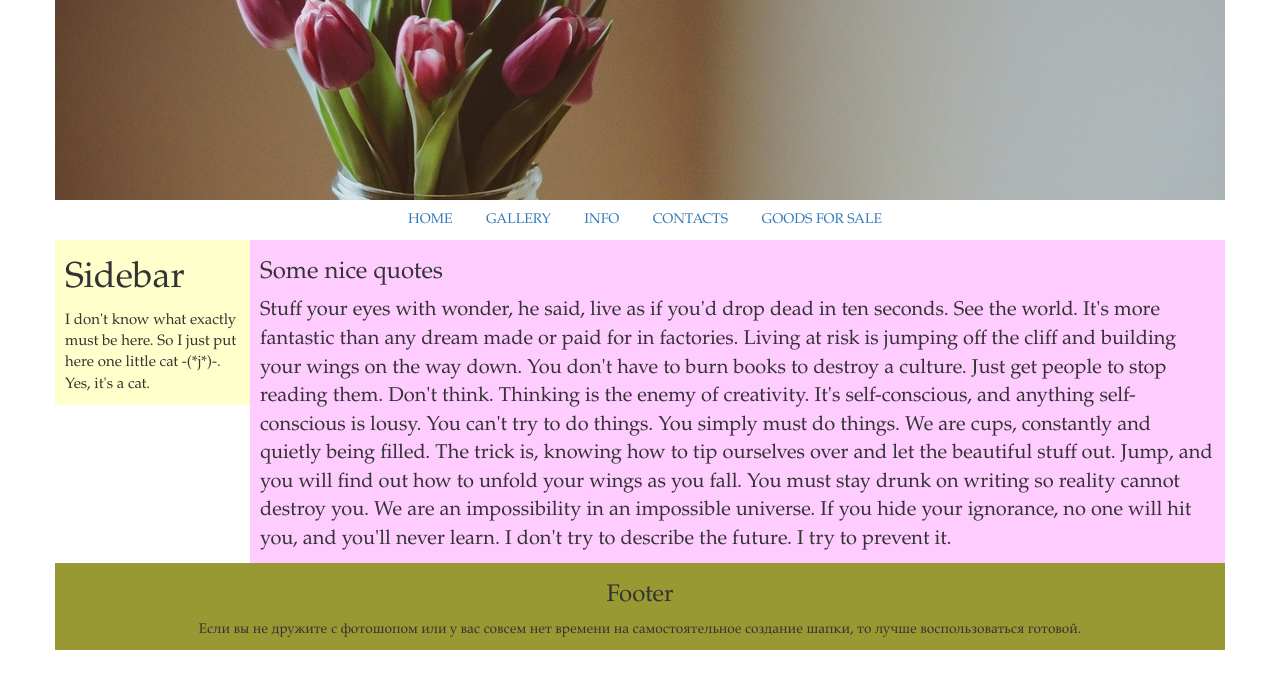
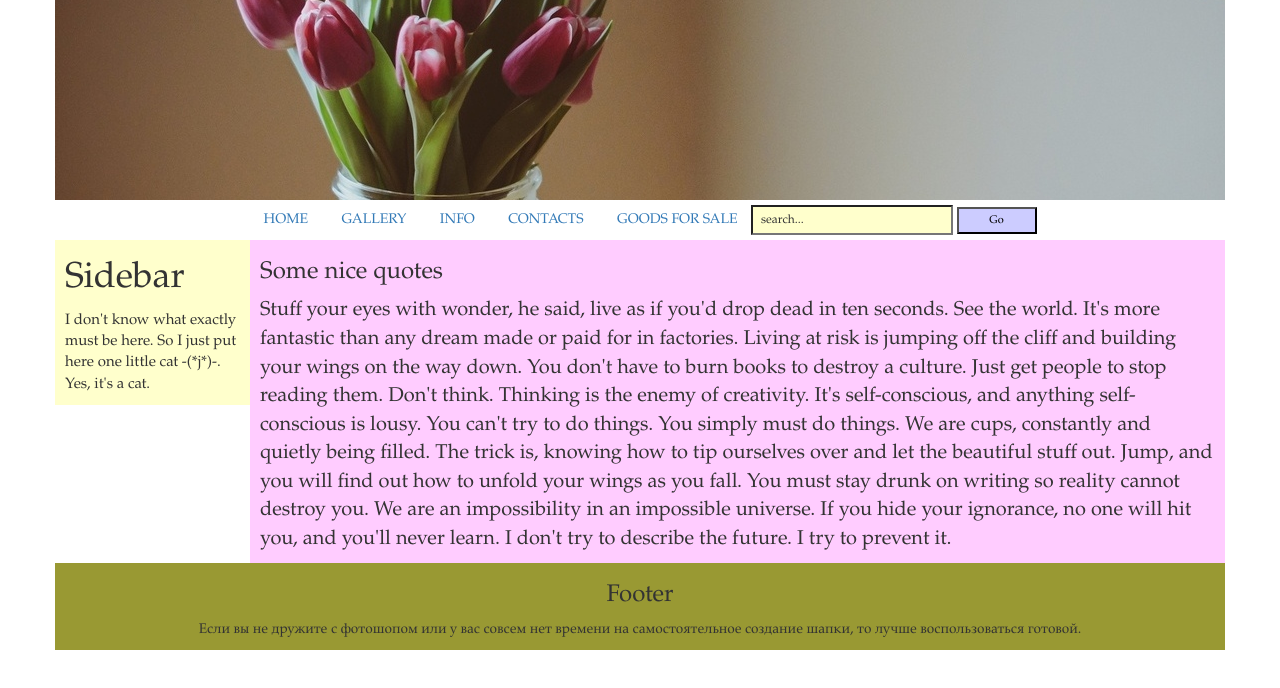
Before and after one commit to dashastrange/Bootstrap-3.0, a plain HTML site: page index.html in a window 1280 px wide. Drawn offline with nearby package versions, Linux system fonts and the light colour scheme.

Commit message:
searchfield

```diff
--- a/index.html
+++ b/index.html
@@ -7,11 +7,8 @@
 	<meta http-equiv="content-type" content="text/html; charset=utf-8" />
     <link href="css/bootstrap.min.css" rel="stylesheet" media="screen">
 	<link href="dopstyle.css" rel="stylesheet" media="screen">
-    <!-- HTML5 shim and Respond.js IE8 support of HTML5 elements and media queries -->
-    <!--[if lt IE 9]>
-      <script src="../../assets/js/html5shiv.js"></script>
-      <script src="../../assets/js/respond.min.js"></script>
-    <![endif]-->
+	<link href="search.css" rel="stylesheet" type="text/css">
+
   </head>
   <body>
 <div class="container">
@@ -24,6 +21,10 @@
         <li><a href="#">INFO</a></li>
         <li><a href="#">CONTACTS</a></li>
         <li><a href="#">GOODS FOR SALE</a></li>
+       <form class="searchform">
+        <input class="searchfield" type="text" value="search..." onfocus="if (this.value == 'search...') {this.value = '';}" onblur="if (this.value == '') {this.value = 'search...';}" />
+        <input class="searchbutton" type="button" value="Go"/>
+       </form>
     </ul>
 </div>
 
--- /dev/null
+++ b/search.css
@@ -0,0 +1,34 @@
+.searchform {
+  display: inline-block;
+  zoom: 1; /* ie7 хак для display:inline-block */
+  display: inline;
+}
+
+#places{
+  float:right;
+  margin-top:2px;
+  margin-right:2px;}
+
+  .searchform input {
+    font: normal 12px/100% Arial, Helvetica, sans-serif;/*Шрифт строки поиска*/
+  }
+
+
+
+  .searchform .searchfield {
+    background: #FFFFCC;/*фон строки поиска*/
+    padding: 6px 6px 6px 8px;/*размер*/
+    width: 202px;/*размер*/
+    font-family: Webdings, Garamond, Times New Roman, Sans;
+
+}
+
+
+.searchform .searchbutton {
+    color:#000;/*Цвет текста кнопки*/
+    font-size: 11px;/*Размер шрифта кнопки*/
+    height: 27px;/*высота*/
+    width: 80px;/*ширина*/
+    background: #CCCCFF;/*Фон кнопки*/
+    font-family: Webdings, Garamond, Times New Roman, Sans;
+}
```
